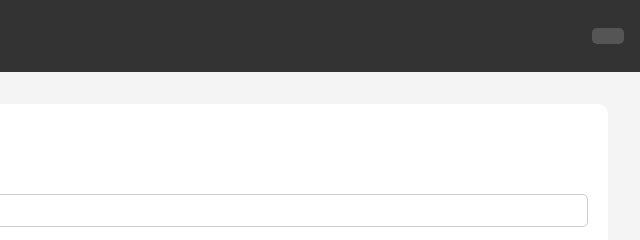
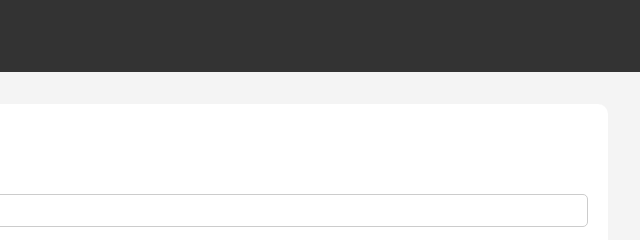
Before and after one commit to mpesaran/hbnb, a plain HTML site: page part-04/login.html in a window 1280 px wide. Shown: the top 240 px of the page, 640-1280 px from the left. Drawn offline with Linux system fonts and the light colour scheme.

Commit message:
remove login at top

```diff
--- a/part-04/login.html
+++ b/part-04/login.html
@@ -9,7 +9,6 @@
 <body>
     <header>
         <img src="images/logo.png" alt="HBnB Logo" class="logo">
-        <a href="login.html" class="login-button"></a>
     </header>
     <main>
         <form id="login-form">
```
